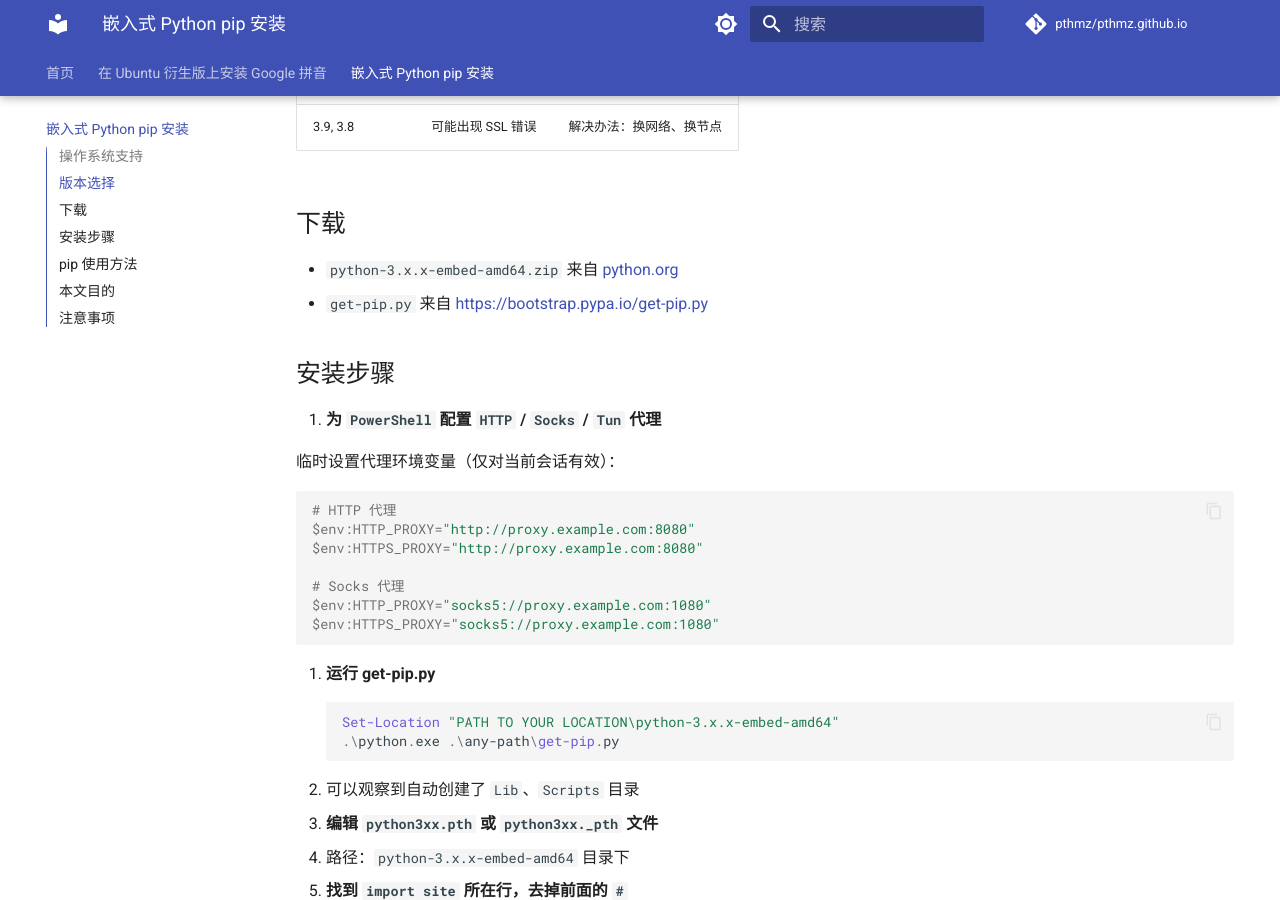
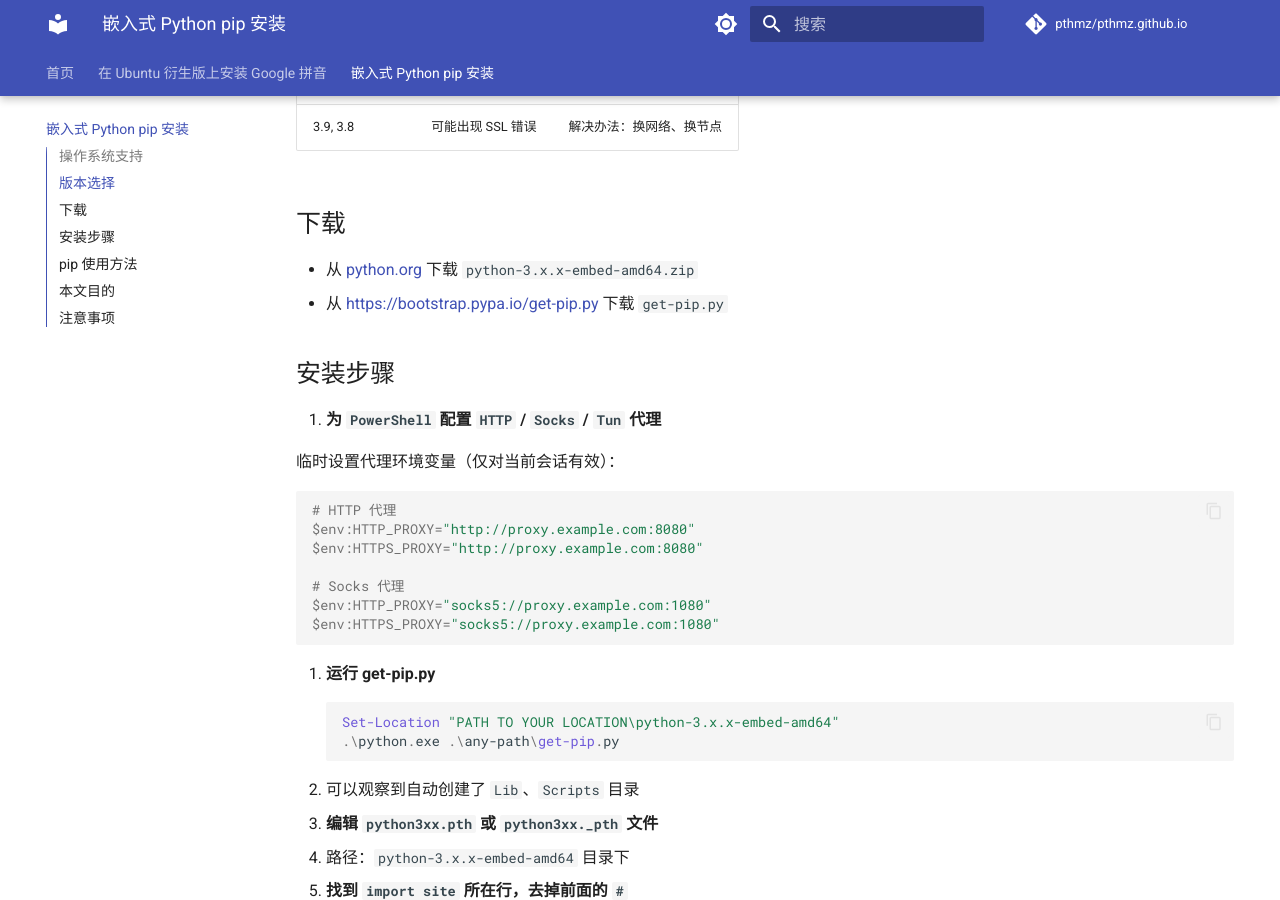
Before and after one commit to pthmz/pthmz.github.io, an MkDocs documentation site: the page built from docs/blog/embed-python-pip-installation-windows.md, in a window 1280 px wide and 900 px high, scrolled down 590 px. Built offline with MkDocs 1.6.1 and Material for MkDocs 9.7.7, drawn with Linux system fonts in a browser that asks for light colours; comment, search, counter and statistics services are not loaded.

Commit message:
修改下载部分格式：改为'从...下载...'的表述方式

```diff
--- a/docs/blog/embed-python-pip-installation-windows.md
+++ b/docs/blog/embed-python-pip-installation-windows.md
@@ -24,8 +24,8 @@ categories: programming
 
 ## 下载
 
-- `python-3.x.x-embed-amd64.zip` 来自 [python.org](https://www.python.org/)
-- `get-pip.py` 来自 <https://bootstrap.pypa.io/get-pip.py>
+- 从 [python.org](https://www.python.org/) 下载 `python-3.x.x-embed-amd64.zip`
+- 从 <https://bootstrap.pypa.io/get-pip.py> 下载 `get-pip.py`
 
 ## 安装步骤
 
```
